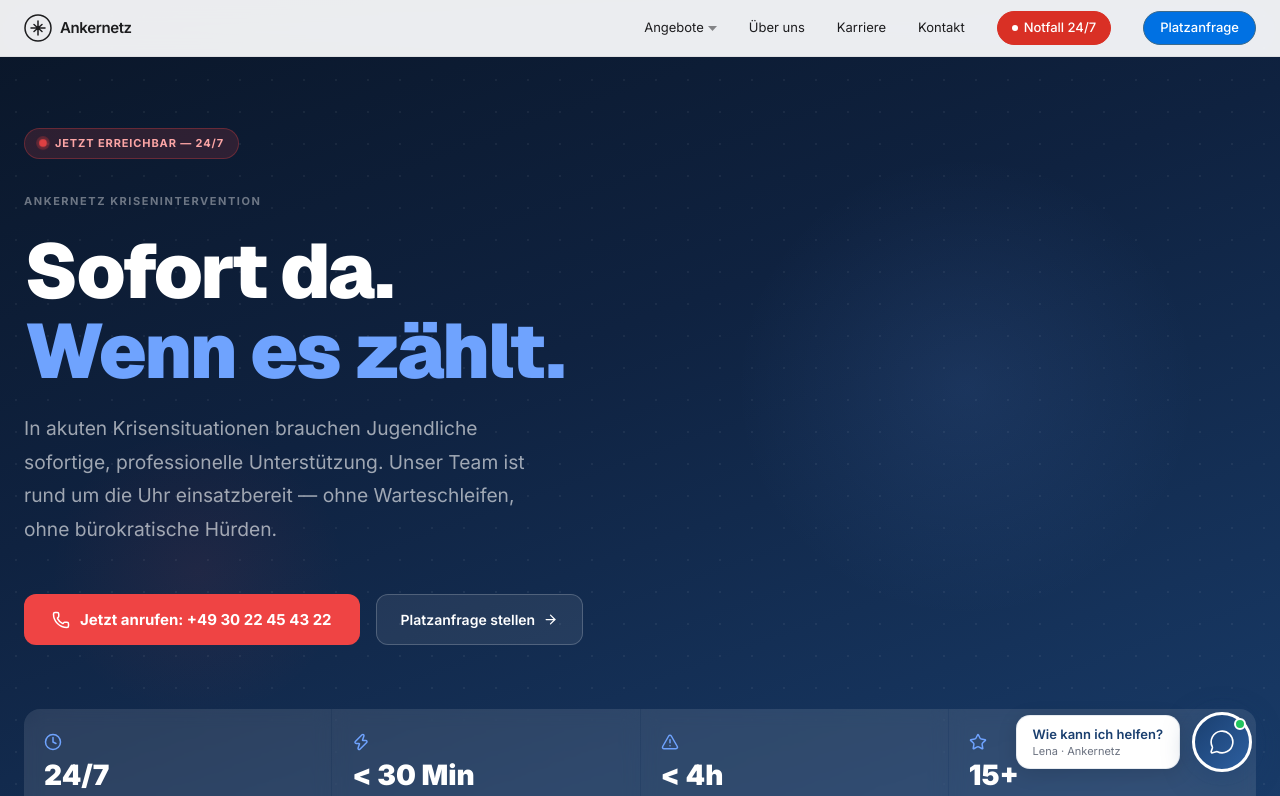
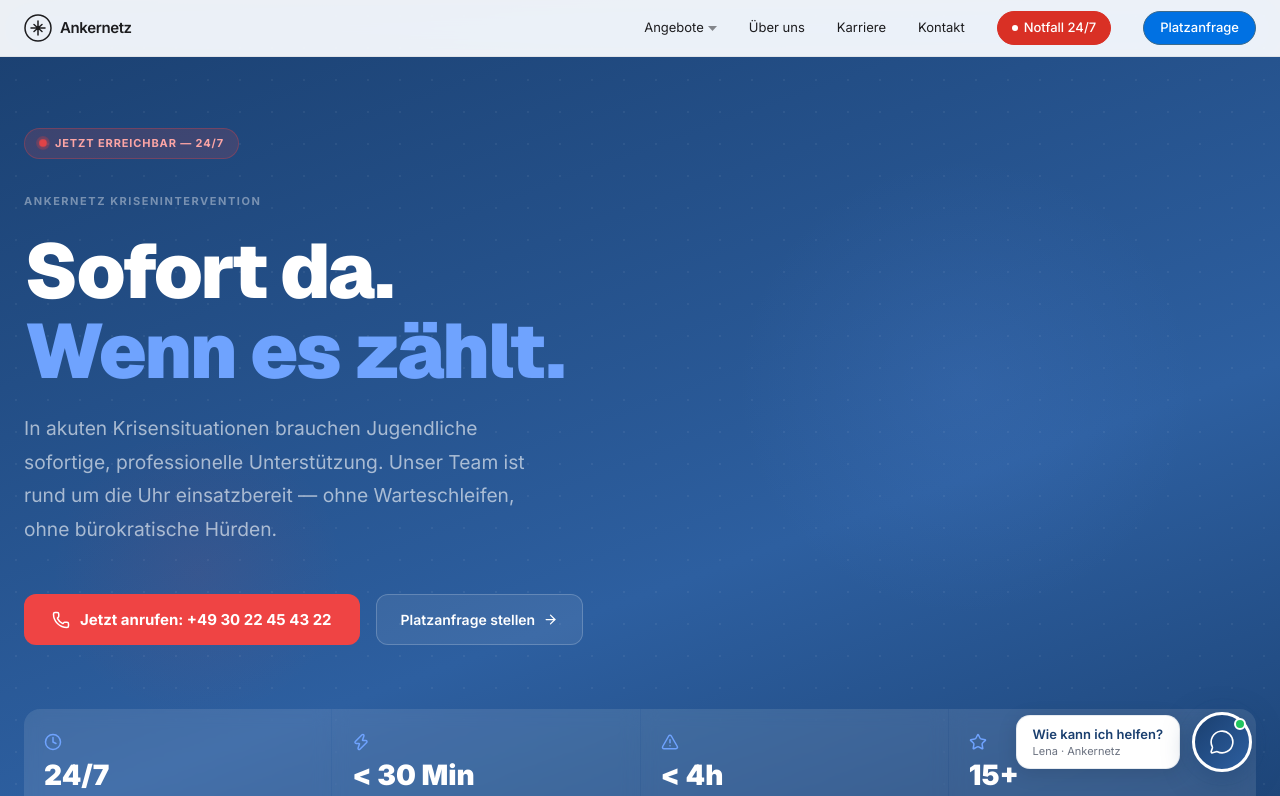
Before and after one commit to ankernetz/ankernetz, a Next.js app: page /krisenintervention in a window 1280 px wide. Shown: the top 796 px of the page. Built offline with nearby package versions, Linux system fonts and the light colour scheme.

Commit message:
Krisenintervention: dunkles Navy entfernt, einheitliches Hellblau

```diff
--- a/app/krisenintervention/page.tsx
+++ b/app/krisenintervention/page.tsx
@@ -236,7 +236,7 @@ export default function KriseninterventionPage() {
         justifyContent: "flex-end",
         paddingBottom: "5rem",
         paddingTop: "8rem",
-        background: "linear-gradient(160deg, #0a1628 0%, #0f2240 40%, #1a3f6f 100%)",
+        background: "linear-gradient(160deg, #1a3f6f 0%, #2d5fa0 60%, #1a3f6f 100%)",
         overflow: "hidden",
       }}>
         {/* Dot grid */}
@@ -559,7 +559,7 @@ export default function KriseninterventionPage() {
 
       {/* ══ PROZESS ═══════════════════════════════════════════════ */}
       <section style={{
-        background: "linear-gradient(160deg, #0f2240 0%, #1a3f6f 100%)",
+        background: "linear-gradient(160deg, #1a3f6f 0%, #2d5fa0 60%, #1a3f6f 100%)",
         padding: "5rem 0",
         position: "relative", overflow: "hidden",
       }}>
@@ -846,7 +846,7 @@ export default function KriseninterventionPage() {
 
       {/* ══ CTA ═══════════════════════════════════════════════════ */}
       <section style={{
-        background: "linear-gradient(160deg, #0f2240 0%, #1a3f6f 100%)",
+        background: "linear-gradient(160deg, #1a3f6f 0%, #2d5fa0 60%, #1a3f6f 100%)",
         padding: "6rem 0", textAlign: "center",
         position: "relative", overflow: "hidden",
       }}>
```
